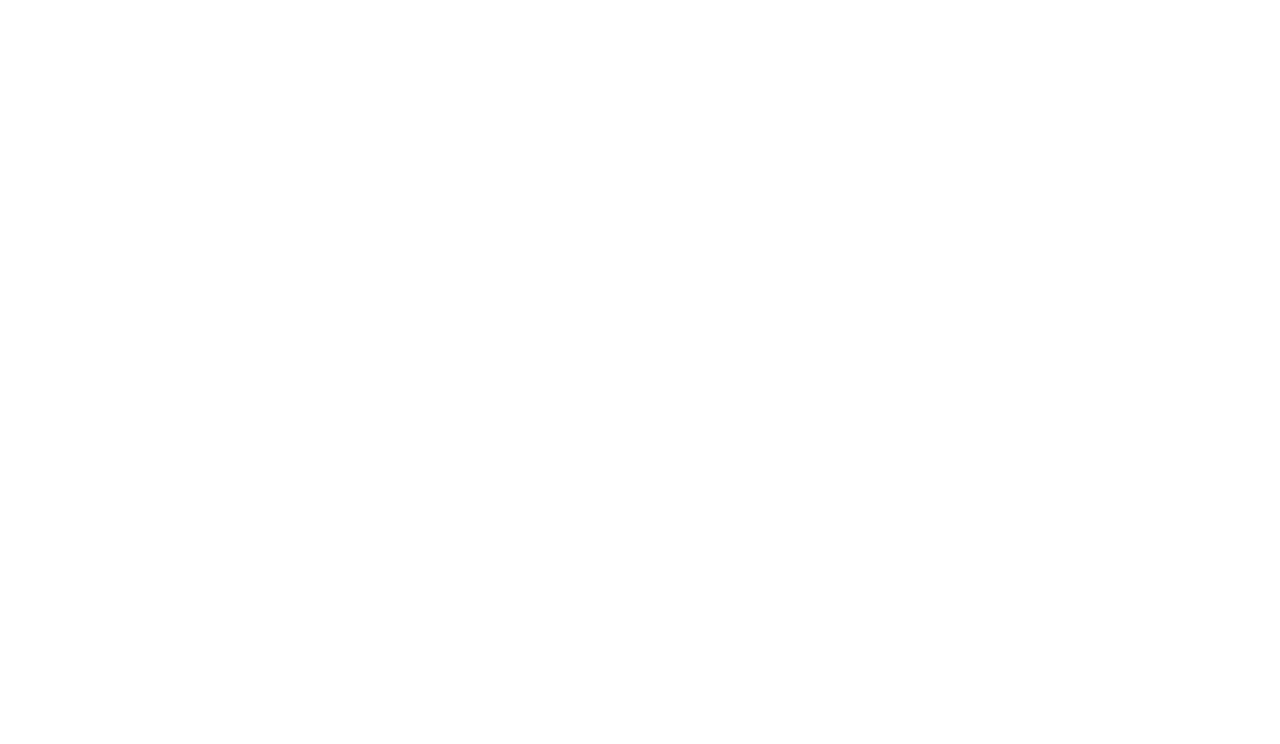
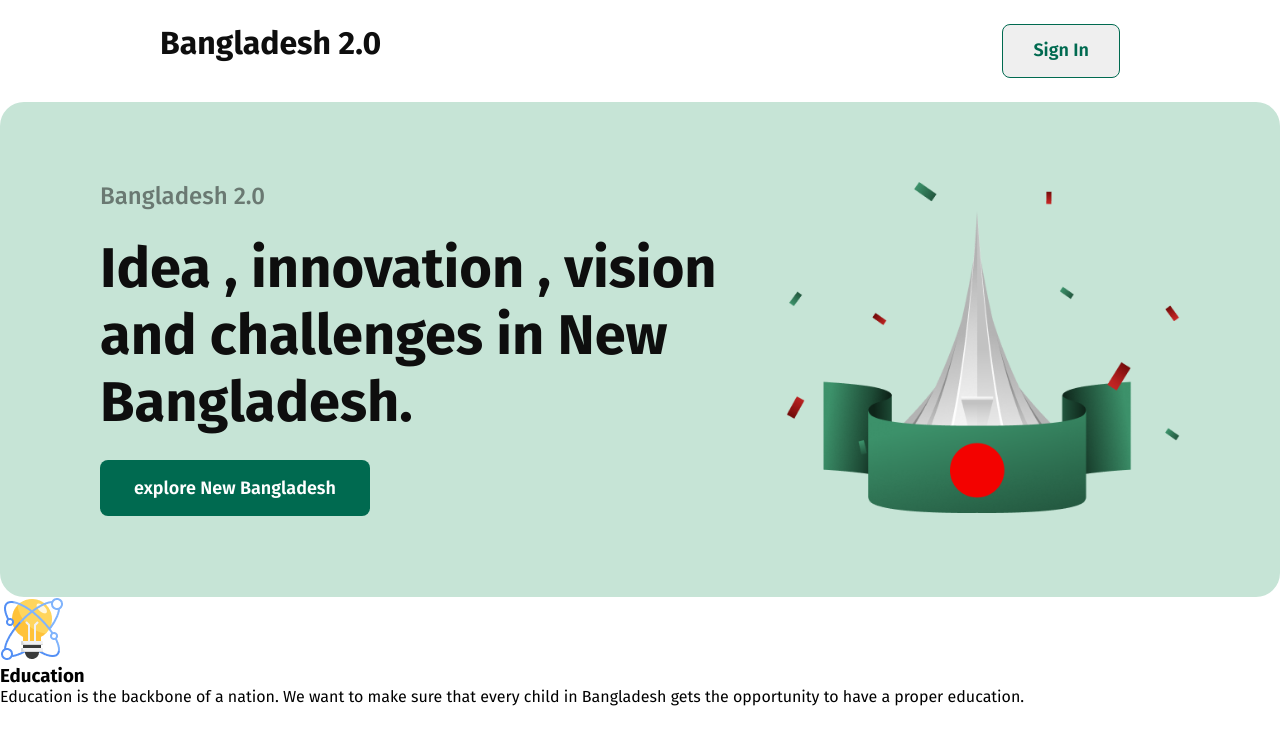
Before and after one commit to souravpro/programming-hero-first-assignment, a plain HTML site: page index.html in a window 1280 px wide. Drawn offline with Linux system fonts and the light colour scheme.

Commit message:
added header and banner section

```diff
--- a/css/style.css
+++ b/css/style.css
@@ -0,0 +1,88 @@
+/* Google Fonts Links */
+@import url('https://fonts.googleapis.com/css2?family=Fira+Sans:ital,wght@0,100;0,200;0,300;0,400;0,500;0,600;0,700;0,800;0,900;1,100;1,200;1,300;1,400;1,500;1,600;1,700;1,800;1,900&display=swap');
+
+/* Common CSS */
+* {
+    margin: 0;
+    padding: 0;
+    box-sizing: border-box;
+    font-family: "Fira Sans", serif;
+}
+
+
+/* nav style */
+nav {
+    display: flex;
+    justify-content: space-between;
+    padding: 24px 160px;
+    gap: 48px;
+}
+.logo {
+    font-size: 32px;
+    line-height: 38.4px;
+    font-weight: 700;
+    color: #0E0E0E;
+}
+.sign-in-btn {
+    padding: 15px 30px;
+    color: #006A50;
+    border: 1px solid #006A50;
+    border-radius: 8px;
+    font-size: 18px;
+    font-weight: 600;
+    line-height: 21.6px;
+    cursor: pointer;
+}
+
+/* hero section style */
+.hero {
+    display: flex;
+    justify-content: space-between;
+    align-items: center;
+    width: 1280px;
+    margin: 0 auto;
+    background: #C6E4D6;
+    border-radius: 24px;
+    padding: 80px 100px;
+    gap: 64px;
+}
+
+.hero-content{
+    display: flex;
+    max-width: 622px;
+    gap: 24px;
+    flex-direction: column;
+}
+.hero-content h4 {
+    font-size: 24px;
+    line-height: 28.8px;
+    font-weight: 500;
+    color: #0E0E0E80;
+}
+.hero-content h1 {
+    font-size: 56px;
+    line-height: 67.2px;
+    font-weight: 700;
+    color: #0E0E0E;
+}
+.btn {
+    padding: 17px 34px;
+    background: #006A50;
+    color: #fff;
+    border-radius: 8px;
+    font-size: 18px;
+    line-height: 21.6px;
+    font-weight: 600;
+    border: none;
+    width: 270px;
+    height: 56px;
+}
+
+.hero-img {
+    position: relative;
+    max-width: 470px;
+}
+.hero-img img {
+    width: 100%;
+    height: auto;
+}
--- a/index.html
+++ b/index.html
@@ -7,6 +7,36 @@
     <link rel="stylesheet" href="css/style.css">
 </head>
 <body>
+    <header class="header">
+        <nav>
+            <h3 class="logo">Bangladesh 2.0</h3>
+            <button class="sign-in-btn">Sign In</button>
+        </nav>
+        <section class="hero">
+            <div class="hero-content">
+                <h4>Bangladesh 2.0</h4>
+                <h1>Idea , innovation ,
+                    vision and challenges in New Bangladesh.</h1>
+                <button href="#" class="btn">explore New Bangladesh</button>
+            </div>
+            <div class="hero-img">
+                <img src="assets/hero.png" alt="">
+            </div>
+        </section>
+    </header>
 
+    <main>
+        <section class="the-vision-of-future">
+            <h1 class="section-title"></h1>
+            <p class="section-description"></p>
+
+            <div class="vision-box-section">
+                <div class="vision-box">
+                    <img src="assets/card-icon.png" alt="">
+                    <h3>Education</h3>
+                    <p>Education is the backbone of a nation. We want to make sure that every child in Bangladesh gets the opportunity to have a proper education.</p>
+            </div>
+        </section>
+    </main>
 </body>
 </html>
```
